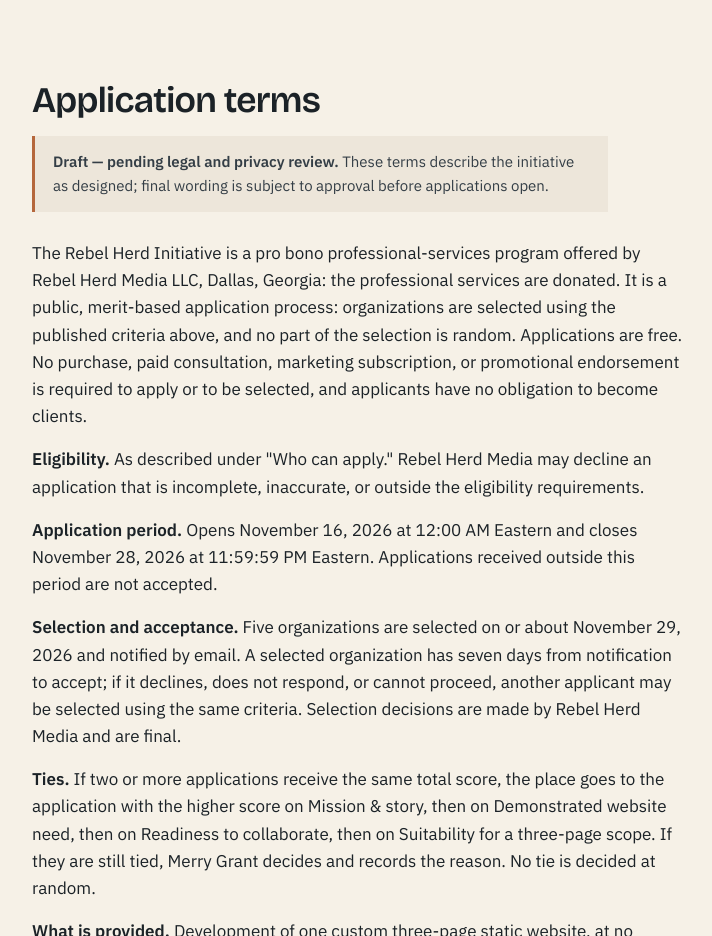
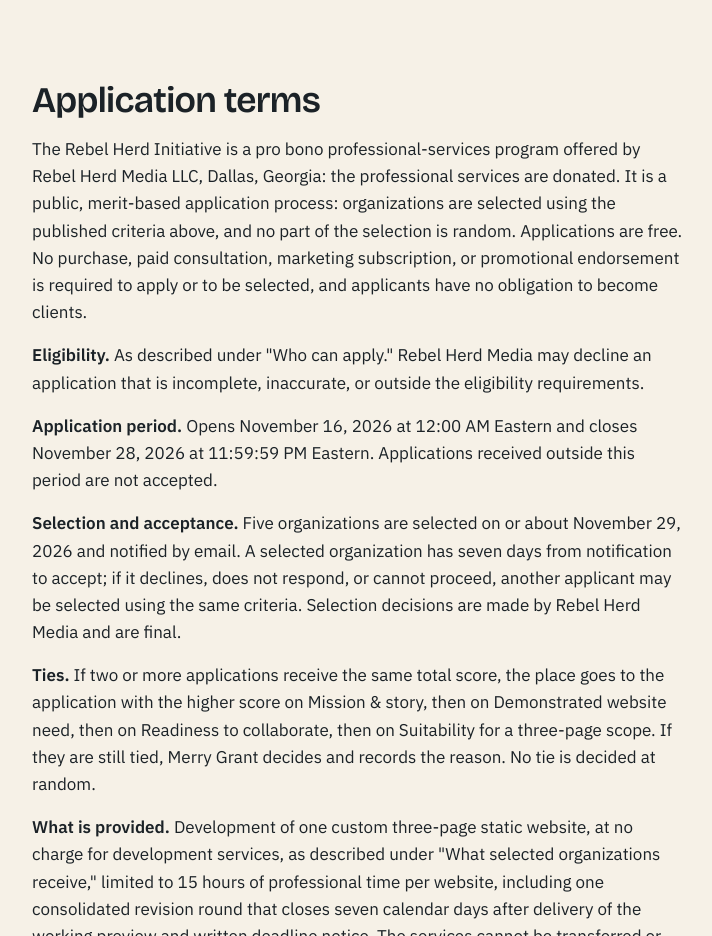
Before and after one commit to merrygrant-rgb/rebelherdmedia, a plain HTML site: page herd/index.html in a window 1280 px wide. Shown: the part 7040-7976 px from the top of the page, without its empty margins (58-770 px from the left). Drawn offline with nearby package versions, Linux system fonts and the light colour scheme.

Commit message:
Rev 10 - remove pending-review notice from application terms (CEO approved)

```diff
--- a/herd/index.html
+++ b/herd/index.html
@@ -128,7 +128,6 @@
 
 <section id="terms"><div class="wrap prose">
 <h2>Application terms</h2>
-<p class="kc-note"><strong>Draft — pending legal and privacy review.</strong> These terms describe the initiative as designed; final wording is subject to approval before applications open.</p>
 <p>The Rebel Herd Initiative is a pro bono professional-services program offered by Rebel Herd Media LLC, Dallas, Georgia: the professional services are donated. It is a public, merit-based application process: organizations are selected using the published criteria above, and no part of the selection is random. Applications are free. No purchase, paid consultation, marketing subscription, or promotional endorsement is required to apply or to be selected, and applicants have no obligation to become clients.</p>
 <p><strong>Eligibility.</strong> As described under "Who can apply." Rebel Herd Media may decline an application that is incomplete, inaccurate, or outside the eligibility requirements.</p>
 <p><strong>Application period.</strong> Opens November 16, 2026 at 12:00 AM Eastern and closes November 28, 2026 at 11:59:59 PM Eastern. Applications received outside this period are not accepted.</p>
```
